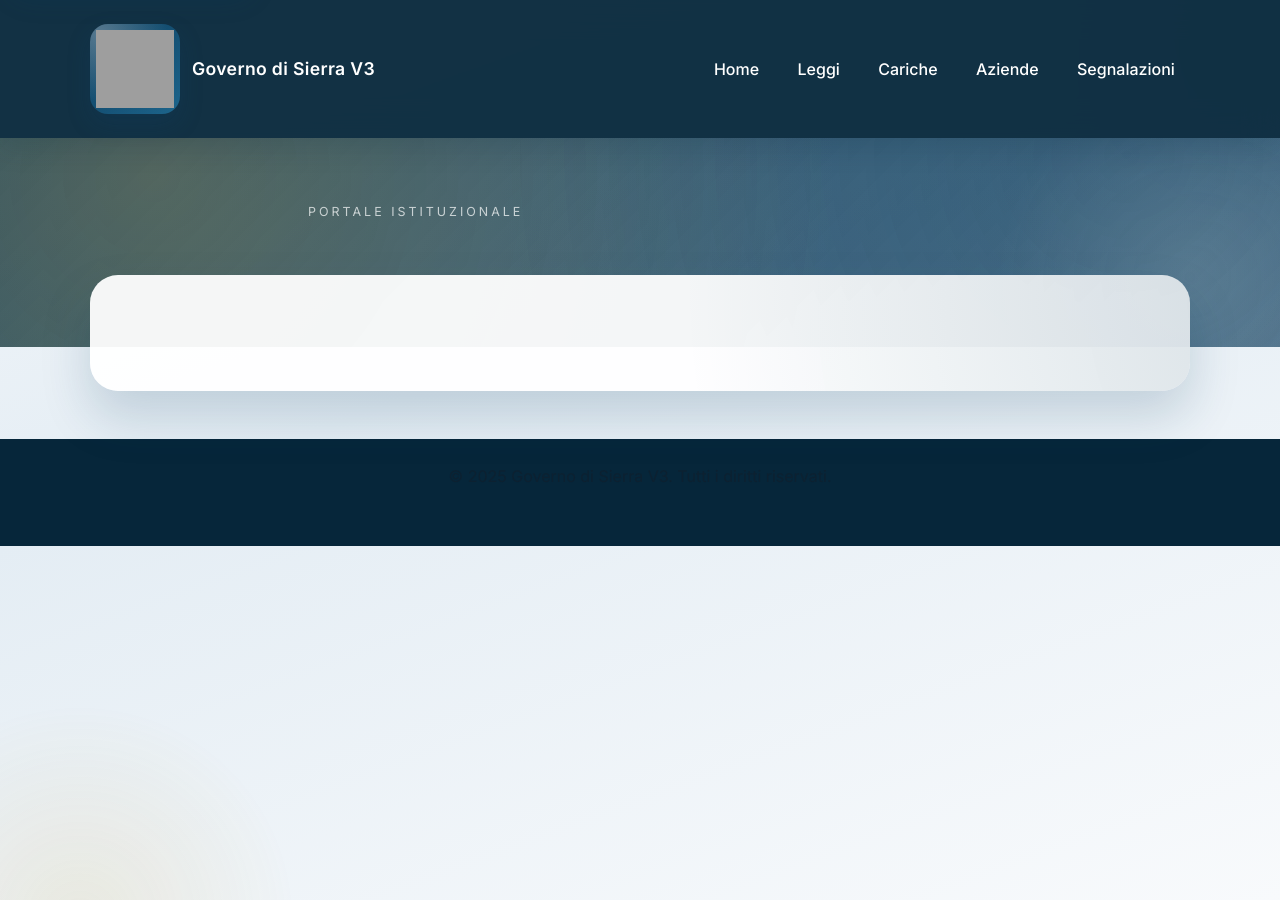
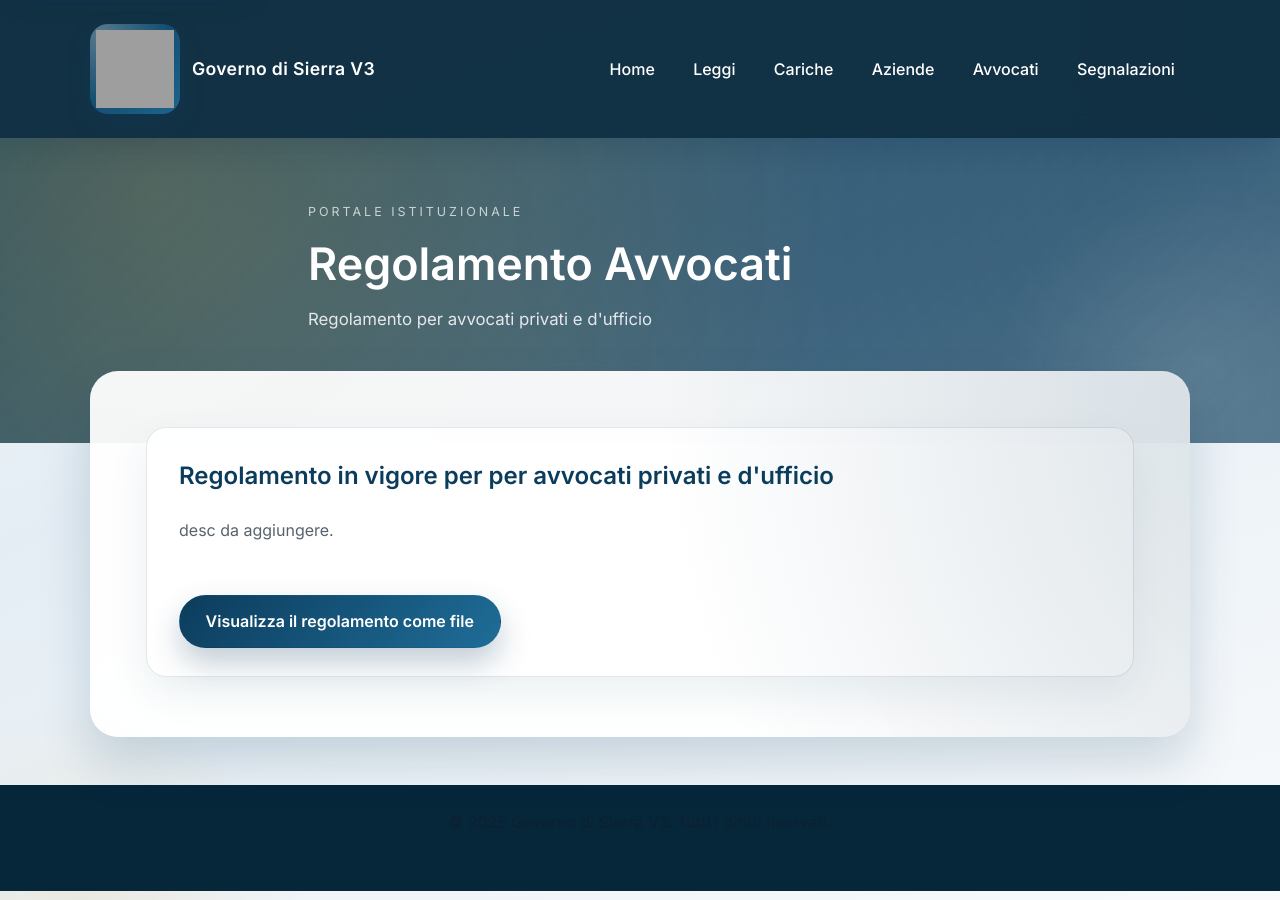
Before and after one commit to governo-sierra-v3/site, a Jekyll site: the page built from regolamento-avvocati.md, in a window 1280 px wide. Built offline with Jekyll 4.4.1, drawn with Linux system fonts in a browser that asks for light colours; our own code applies the rules of GitHub Pages for plain Markdown files; grey boxes are pictures that could not be loaded.

Commit message:
aggiornamento avvocati

```diff
--- a/_config.yml
+++ b/_config.yml
@@ -16,6 +16,8 @@ nav:
         url: "/codice-procedura-penale/"
       - title: "Regolamento Attività Private"
         url: "/regolamento-attivita-private/"
+      - title: "Regolamento Avvocati"
+        url: "/regolamento-avvocati/"
       - title: "Lista oggetti Proibibi/limitati"
         url: "/lista-oggetti-proibiti/"
   - title: "Cariche"
@@ -26,6 +28,8 @@ nav:
         url: "/posizioni-aperte/"
   - title: "Aziende"
     url: "/aziende/"
+  - title: "Avvocati"
+    url: "/avvocati/"
   - title: "Segnalazioni"
     url: "/segnalazioni/"
 
--- a/regolamento-avvocati.md
+++ b/regolamento-avvocati.md
@@ -0,0 +1,15 @@
+---
+layout: default
+title: Regolamento Avvocati
+description: Regolamento per avvocati privati e d'ufficio
+---
+
+<section class="content-section">
+  <h2>Regolamento in vigore per per avvocati privati e d'ufficio</h2>
+  <p>
+    desc da aggiungere.
+  </p>
+  <div class="button-group">
+    <a class="button primary" href="https://docs.google.com/document/d/1FsKtJTDkkJsoddn_-txjeYK1A-rzc-vPN9v3YtK27Do/edit?usp=sharing" target="_blank" rel="noopener">Visualizza il regolamento come file</a>
+  </div>
+</section>
```
Also changed, not shown: lista-oggetti-proibiti.md (+2 -1 lines).
